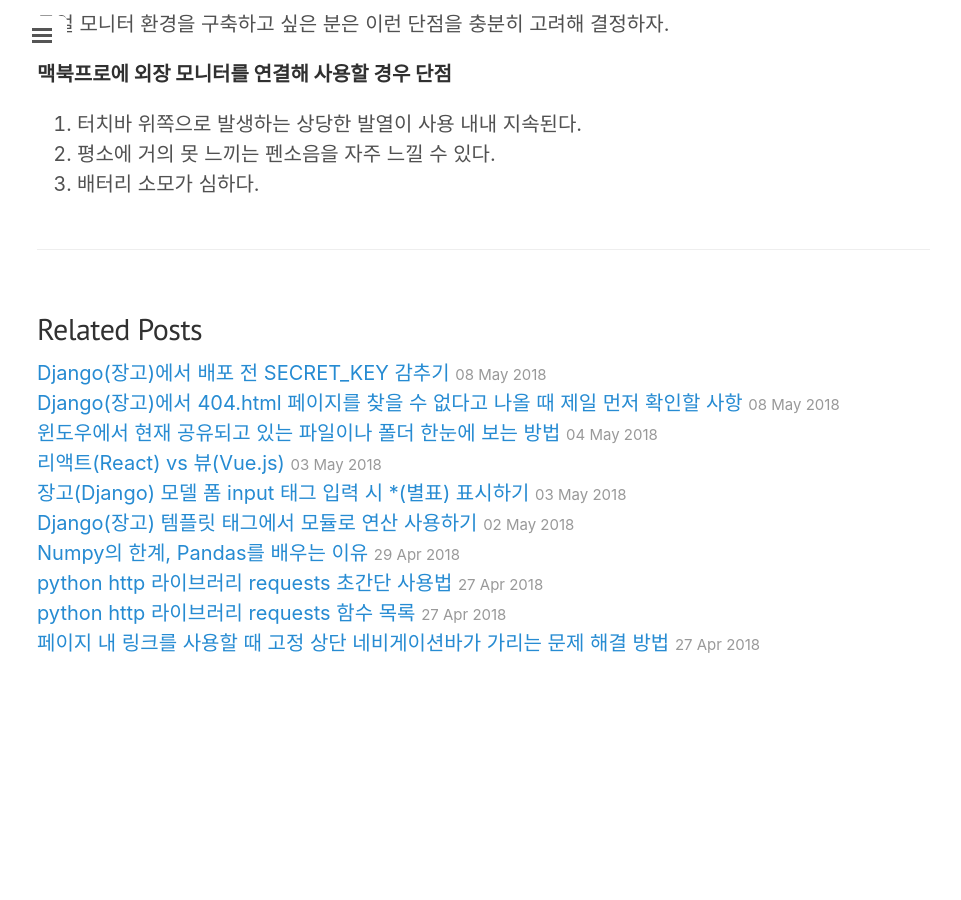
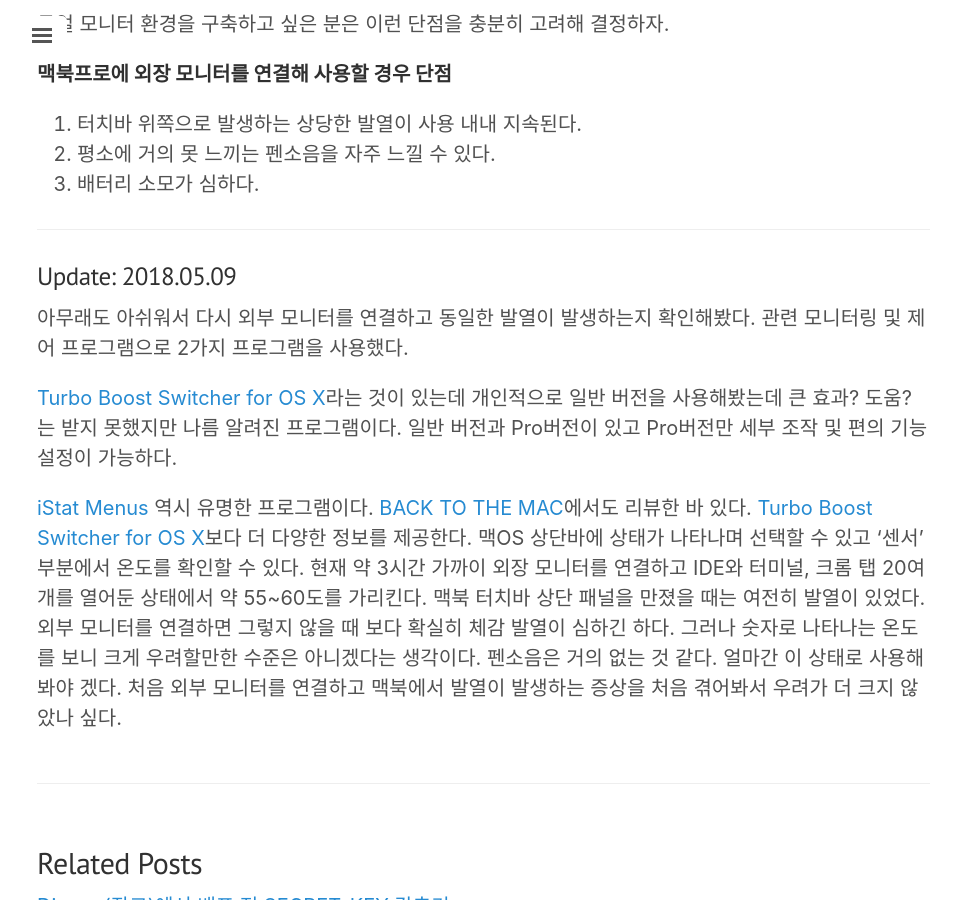
Before and after one commit to jwkcp/jwkcp.github.com, a Jekyll site: the page built from _posts/2018-04-25-must-know-before-u-use-dual-monitor-with-macbookpro.md, in a window 1280 px wide and 900 px high, scrolled down 735 px. Shown: the whole window, without its empty margins (3-964 px from the left). Built offline with Jekyll 4.4.1, drawn with Linux system fonts in a browser that asks for light colours; nearby versions of some CDN libraries; comment, search, counter and statistics services are not loaded; before the commit the page ends 1581 px from its top, so only the background shows below that.

Commit message:
온도 관련 추가 테스트 내용 추가

```diff
--- a/_posts/2018-04-25-must-know-before-u-use-dual-monitor-with-macbookpro.md
+++ b/_posts/2018-04-25-must-know-before-u-use-dual-monitor-with-macbookpro.md
@@ -20,3 +20,12 @@
 1. 터치바 위쪽으로 발생하는 상당한 발열이 사용 내내 지속된다.
 2. 평소에 거의 못 느끼는 펜소음을 자주 느낄 수 있다.
 3. 배터리 소모가 심하다.
+
+---
+
+### Update: 2018.05.09
+아무래도 아쉬워서 다시 외부 모니터를 연결하고 동일한 발열이 발생하는지 확인해봤다. 관련 모니터링 및 제어 프로그램으로 2가지 프로그램을 사용했다.
+
+[Turbo Boost Switcher for OS X](https://www.rugarciap.com/turbo-boost-switcher-for-os-x/)라는 것이 있는데 개인적으로 일반 버전을 사용해봤는데 큰 효과? 도움?는 받지 못했지만 나름 알려진 프로그램이다. 일반 버전과 Pro버전이 있고 Pro버전만 세부 조작 및 편의 기능 설정이 가능하다.
+
+[iStat Menus](https://bjango.com/mac/istatmenus/) 역시 유명한 프로그램이다. [BACK TO THE MAC](http://macnews.tistory.com/5578)에서도 리뷰한 바 있다. [Turbo Boost Switcher for OS X](https://www.rugarciap.com/turbo-boost-switcher-for-os-x/)보다 더 다양한 정보를 제공한다. 맥OS 상단바에 상태가 나타나며 선택할 수 있고 '센서' 부분에서 온도를 확인할 수 있다. 현재 약 3시간 가까이 외장 모니터를 연결하고 IDE와 터미널, 크롬 탭 20여개를 열어둔 상태에서 약 55~60도를 가리킨다. 맥북 터치바 상단 패널을 만졌을 때는 여전히 발열이 있었다. 외부 모니터를 연결하면 그렇지 않을 때 보다 확실히 체감 발열이 심하긴 하다. 그러나 숫자로 나타나는 온도를 보니 크게 우려할만한 수준은 아니겠다는 생각이다. 펜소음은 거의 없는 것 같다. 얼마간 이 상태로 사용해봐야 겠다. 처음 외부 모니터를 연결하고 맥북에서 발열이 발생하는 증상을 처음 겪어봐서 우려가 더 크지 않았나 싶다.
```
